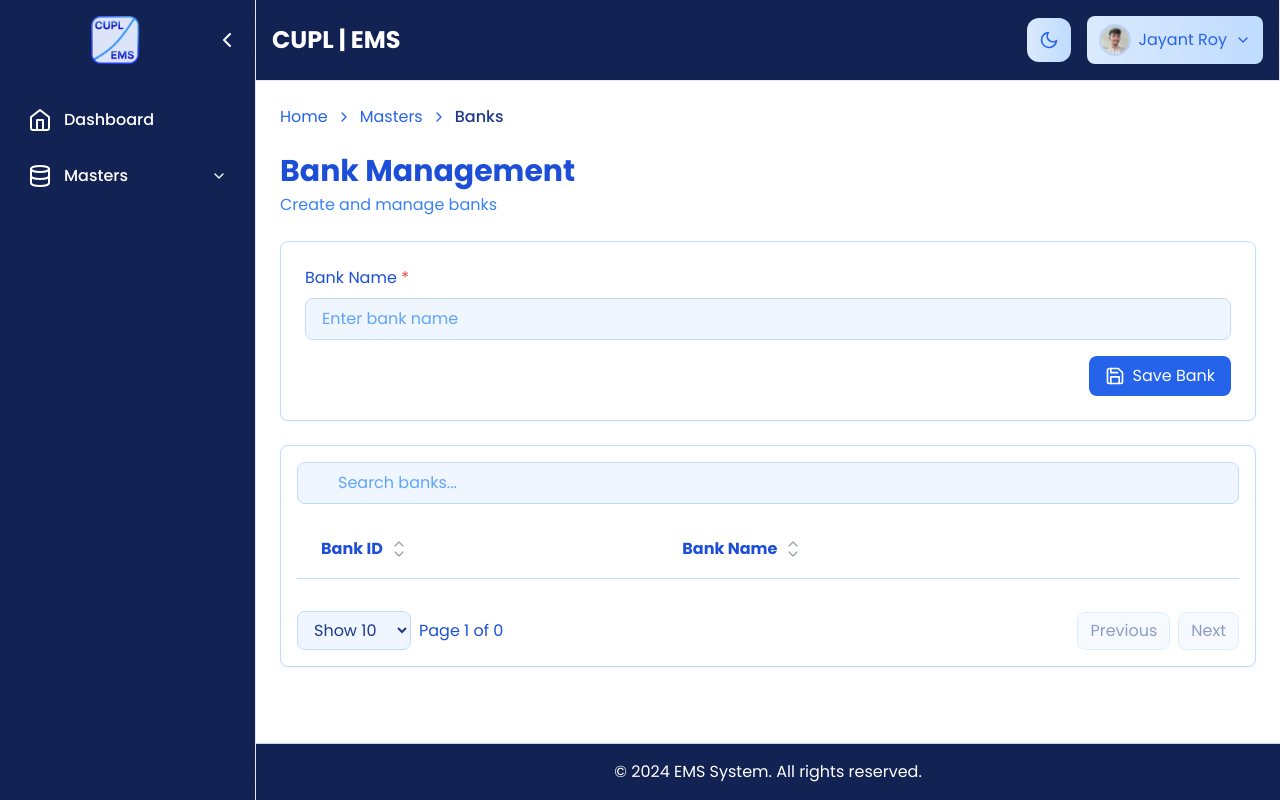
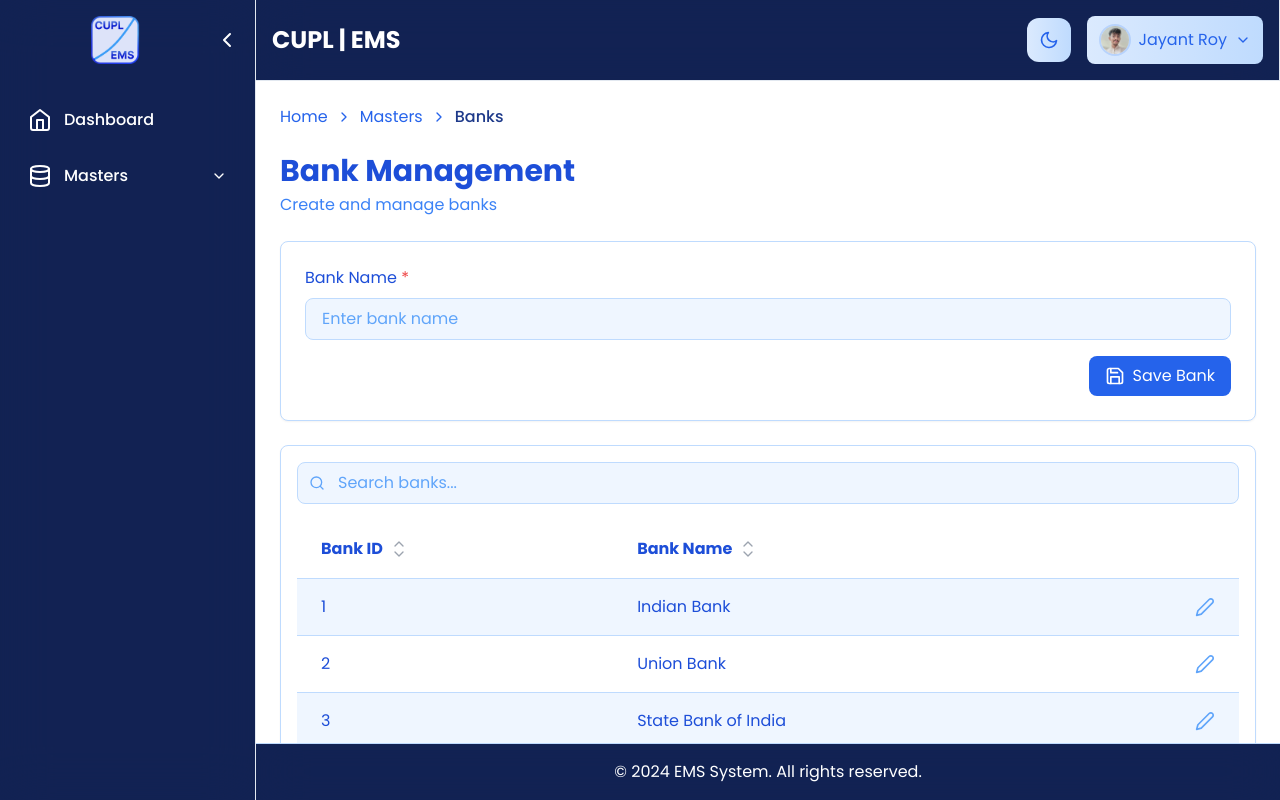
Before and after one commit to reconroy/EMS-UI, a React (Vite) app: page /masters/banks in a window 1280 px wide. Built offline with nearby package versions, Linux system fonts and the light colour scheme; the HTML template or start-up script is replaced by a standard one.

Commit message:
masters layout for banks is setup

```diff
--- a/src/pages/Masters/Banks/Banks.jsx
+++ b/src/pages/Masters/Banks/Banks.jsx
@@ -40,7 +40,14 @@ const ClearableInput = ({ value, onChange, placeholder, className, required = fa
 const Banks = () => {
   const theme = useThemeStore((state) => state.theme);
   const [bankName, setBankName] = useState('');
-  const [banks, setBanks] = useState([]);
+  const [banks, setBanks] = useState([
+    { bankId: 1, bankName: 'Indian Bank' },
+    { bankId: 2, bankName: 'Union Bank' },
+    { bankId: 3, bankName: 'State Bank of India' },
+    { bankId: 4, bankName: 'Canara Bank' },
+    { bankId: 5, bankName: 'HDFC Bank' },
+    { bankId: 6, bankName: 'ICICI Bank' },
+  ]);
   const [globalFilter, setGlobalFilter] = useState('');
   const [sorting, setSorting] = useState([]);
   const [pagination, setPagination] = useState({ pageIndex: 0, pageSize: 10 });
@@ -159,6 +166,16 @@ const Banks = () => {
     },
   ], [theme, editingBank, bankName, originalBankName]);
 
+  const fuzzyFilter = (row, columnId, value, addMeta) => {
+    const itemValue = row.getValue(columnId);
+    if (itemValue == null) return false;
+
+    const searchValue = value.toLowerCase();
+    const itemString = String(itemValue).toLowerCase();
+
+    return itemString.includes(searchValue);
+  };
+
   const table = useReactTable({
     data: banks,
     columns,
@@ -174,6 +191,10 @@ const Banks = () => {
     getFilteredRowModel: getFilteredRowModel(),
     getPaginationRowModel: getPaginationRowModel(),
     getSortedRowModel: getSortedRowModel(),
+    filterFns: {
+      fuzzy: fuzzyFilter,
+    },
+    globalFilterFn: 'fuzzy',
   });
 
   const cardClass = theme === 'dark'
@@ -252,14 +273,18 @@ const Banks = () => {
       >
         <div className="flex items-center gap-4">
           <div className="flex-1 relative">
-            <FiSearch className={`absolute left-3 top-1/2 transform -translate-y-1/2 ${theme === 'dark' ? 'text-purple-400' : 'text-blue-400'}`} />
-            <ClearableInput
+            <FiSearch className={`absolute left-3 top-1/2 transform -translate-y-1/2 ${
+              theme === 'dark' ? 'text-purple-400' : 'text-blue-400'
+            }`} />
+            <input
+              type="text"
               value={globalFilter ?? ''}
-              onChange={setGlobalFilter}
+              onChange={e => setGlobalFilter(e.target.value)}
               placeholder="Search banks..."
-              className={`w-full pl-10 pr-10 py-2 rounded-lg border ${theme === 'dark'
-                ? 'bg-purple-900/20 border-purple-500/20 text-purple-100 placeholder-purple-400'
-                : 'bg-blue-50 border-blue-200 text-blue-900 placeholder-blue-400'
+              className={`w-full pl-10 pr-10 py-2 rounded-lg border ${
+                theme === 'dark'
+                  ? 'bg-purple-900/20 border-purple-500/20 text-purple-100 placeholder-purple-400'
+                  : 'bg-blue-50 border-blue-200 text-blue-900 placeholder-blue-400'
               }`}
             />
           </div>
@@ -343,9 +368,9 @@ const Banks = () => {
                 table.setPageSize(Number(e.target.value));
               }}
               className={`px-3 py-1.5 rounded-lg border ${theme === 'dark'
-                ? 'bg-purple-900/20 border-purple-500/20 text-purple-100'
-                : 'bg-blue-50 border-blue-200 text-blue-900'
-                }`}
+                ? 'bg-purple-900/20 border-purple-500/20 text-purple-100 [&>option]:bg-purple-900'
+                : 'bg-blue-50 border-blue-200 text-blue-900 [&>option]:bg-white'
+              }`}
             >
               {[10, 20, 30, 40, 50].map(pageSize => (
                 <option key={pageSize} value={pageSize}>
```
